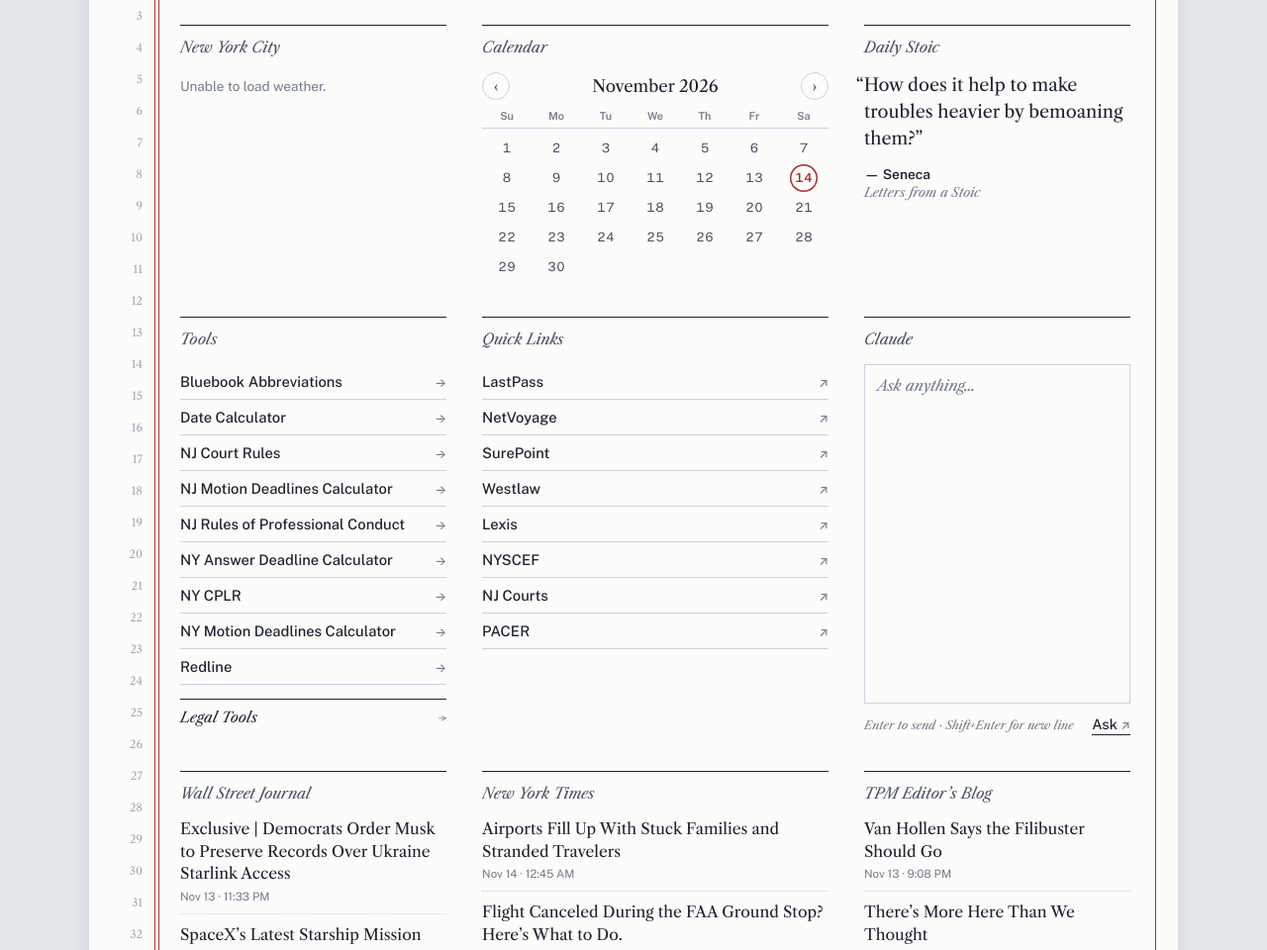
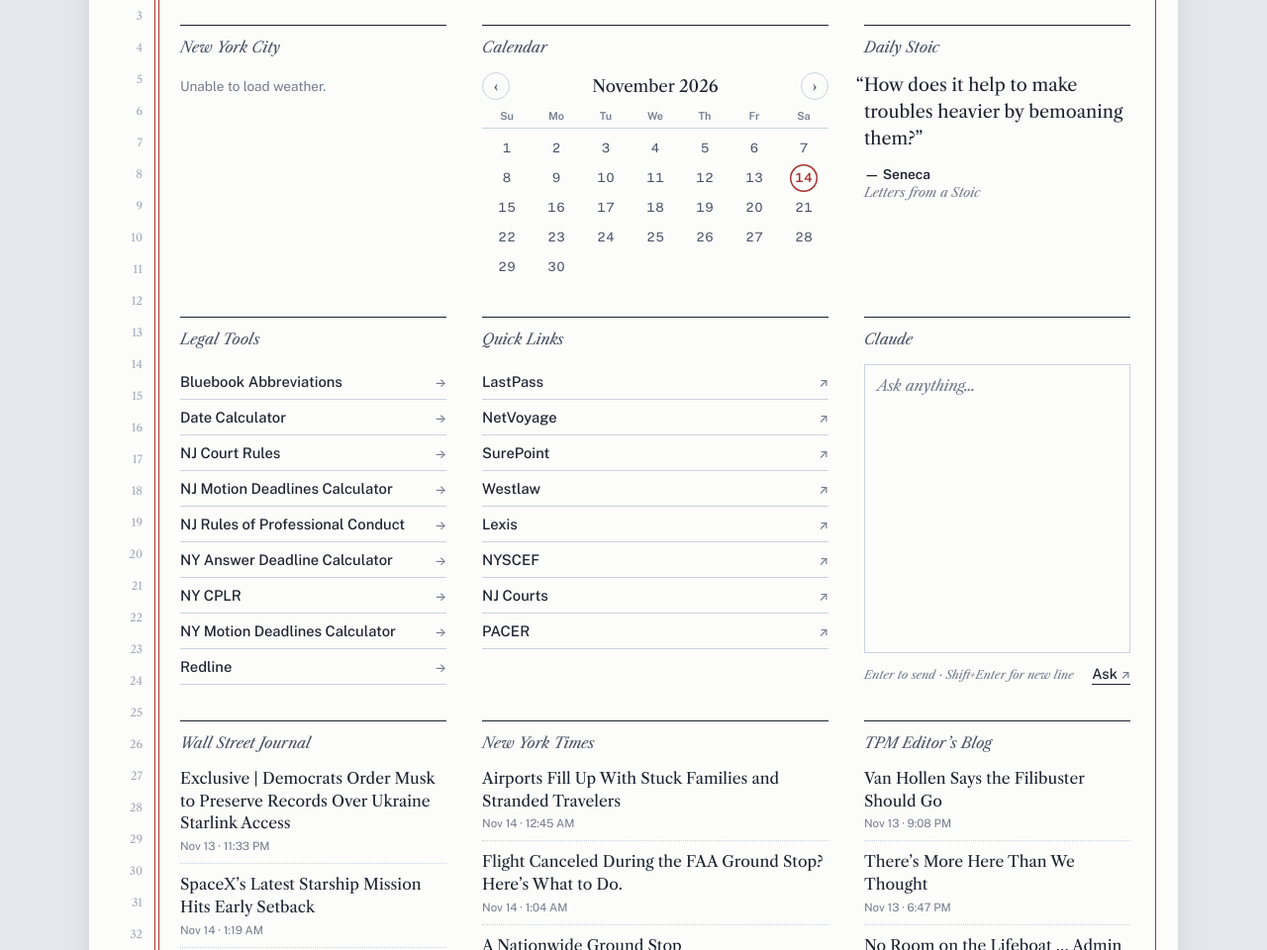
Before and after one commit to lunaticllama/lunaticllama.github.io, a plain HTML site: page work-dashboard.html in a window 1280 px wide. Shown: the part 140-1100 px from the top of the page at 99% size. Drawn offline with nearby package versions, Linux system fonts and the light colour scheme; no server answers.

Commit message:
Link dashboard tools tile title to Legal Tools page
Rename the tools tile's label to "Legal Tools" and make it the link to
tools.html, replacing the separate Legal Tools link below the list.

Co-Authored-By: Claude Opus 5.5 <noreply@anthropic.com>

```diff
--- a/work-dashboard.html
+++ b/work-dashboard.html
@@ -124,6 +124,18 @@
       color: var(--ink-2);
       margin-bottom: 16px;
     }
+    .card-label-link {
+      color: inherit;
+      text-decoration: none;
+      transition: color .12s;
+    }
+    .card-label-link:hover {
+      color: var(--margin);
+      text-decoration: underline;
+      text-underline-offset: 3px;
+      text-decoration-thickness: 1px;
+    }
+    .card-label-link:focus-visible { outline: 2px solid var(--margin); outline-offset: 3px; }
 
     .dash-grid {
       display: grid;
@@ -513,14 +525,6 @@
     .link-btn:hover { color: var(--margin); border-color: var(--margin); }
     .link-btn:focus-visible { outline: 2px solid var(--margin); outline-offset: 3px; }
     .link-arrow { font-size: .78rem; color: var(--muted); }
-    /* Overview link sits apart from the alphabetical tool list */
-    .link-btn.all-tools {
-      margin-top: 14px;
-      border-top: 1px solid var(--ink);
-      border-bottom: none;
-      font-family: var(--serif);
-      font-style: italic;
-    }
     .link-btn:hover .link-arrow { color: var(--margin); }
 
     /* ── Responsive ── */
@@ -596,7 +600,7 @@
 
       <!-- Tools -->
       <div class="card tools-card">
-        <div class="card-label">Tools</div>
+        <div class="card-label"><a class="card-label-link" href="/tools.html">Legal Tools</a></div>
         <div class="links-grid">
           <a class="link-btn" href="/bluebook-abbreviations.html">
             Bluebook Abbreviations <span class="link-arrow">→</span>
@@ -626,9 +630,6 @@
             Redline <span class="link-arrow">→</span>
           </a>
         </div>
-        <a class="link-btn all-tools" href="/tools.html">
-          Legal Tools <span class="link-arrow">→</span>
-        </a>
       </div>
 
       <!-- Quick Links -->
```
